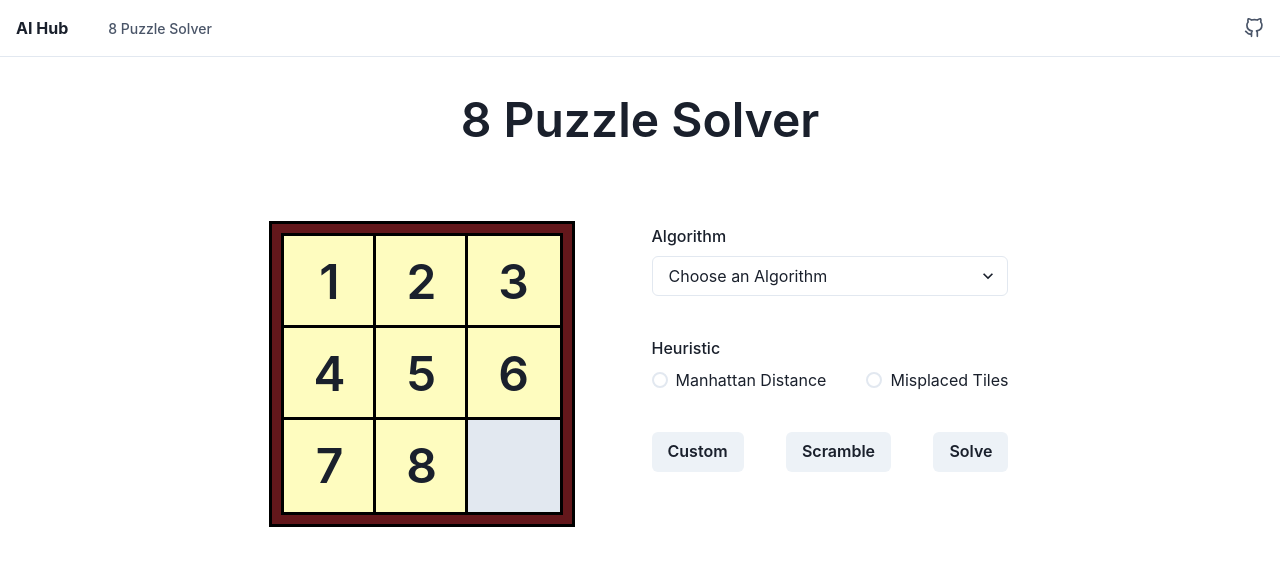
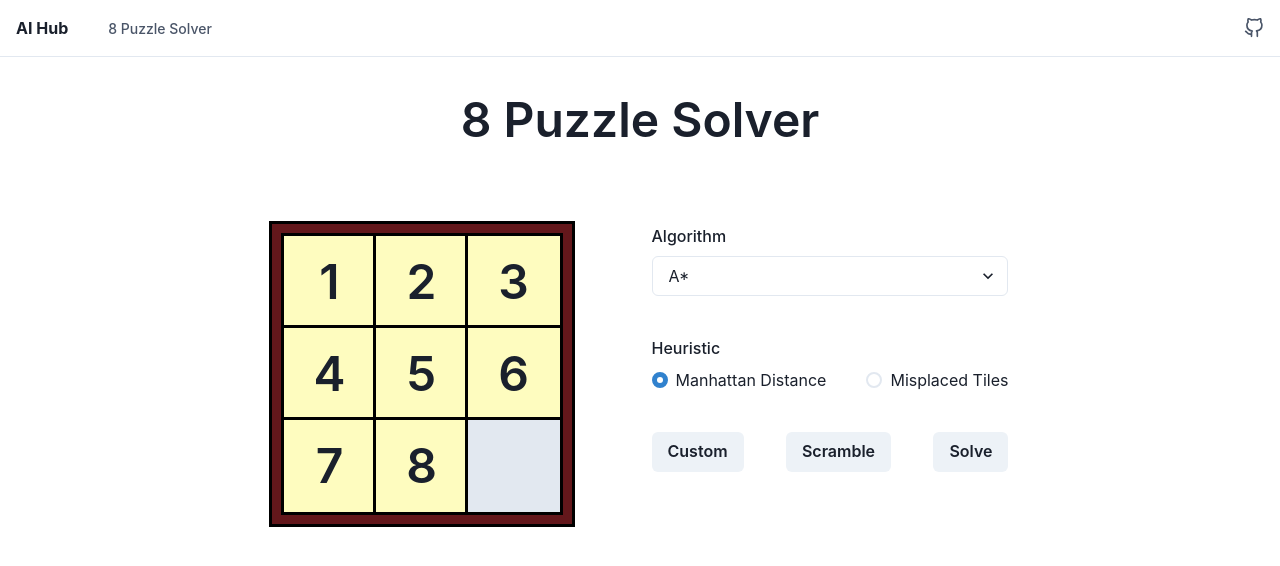
Before and after one commit to dphogit/ai-hub, a React (Vite) app: page /eight-puzzle in a window 1280 px wide. Shown: the top 566 px of the page. Built offline with nearby package versions, Linux system fonts and the light colour scheme.

Commit message:
State changes for input elements

```diff
--- a/src/components/pages/eight-puzzle-page/index.tsx
+++ b/src/components/pages/eight-puzzle-page/index.tsx
@@ -14,8 +14,33 @@ import {
 } from '@chakra-ui/react';
 import Layout from '../../layout';
 import PuzzleBoard from './puzzle-board';
+import React, { useState } from 'react';
+
+enum Algorithms {
+  BFS = 'BFS',
+  A_STAR = 'A*',
+  IDA_STAR = 'IDA*',
+  UCS = 'UCS',
+  GREEDY = 'Greedy',
+}
+
+enum Heuristics {
+  MANHATTAN = 'Manhattan Distance',
+  MISPLACED = 'Misplaced Tiles',
+}
 
 const EightPuzzlePage = () => {
+  const [algo, setAlgo] = useState<Algorithms>(Algorithms.A_STAR);
+  const [heuristic, setHeuristic] = useState<Heuristics>(Heuristics.MANHATTAN);
+
+  const handleAlgoChange = (event: React.ChangeEvent<HTMLSelectElement>) => {
+    setAlgo(event.target.value as Algorithms);
+  };
+
+  const handleHeuristicChange = (value: string) => {
+    setHeuristic(value as Heuristics);
+  };
+
   return (
     <Layout>
       <Center flexDir="column">
@@ -27,20 +52,20 @@ const EightPuzzlePage = () => {
           <VStack spacing={10}>
             <FormControl>
               <FormLabel>Algorithm</FormLabel>
-              <Select placeholder="Choose an Algorithm">
-                <option>A*</option>
-                <option>IDA*</option>
-                <option>Greedy</option>
-                <option>Uniform Cost</option>
-                <option>BFS</option>
+              <Select value={algo} onChange={handleAlgoChange}>
+                <option value={Algorithms.A_STAR}>A*</option>
+                <option value={Algorithms.IDA_STAR}>IDA*</option>
+                <option value={Algorithms.GREEDY}>Greedy</option>
+                <option value={Algorithms.UCS}>Uniform Cost</option>
+                <option value={Algorithms.BFS}>BFS</option>
               </Select>
             </FormControl>
             <FormControl as="fieldset">
               <FormLabel as="legend">Heuristic</FormLabel>
-              <RadioGroup>
+              <RadioGroup value={heuristic} onChange={handleHeuristicChange}>
                 <HStack spacing={10}>
-                  <Radio>Manhattan Distance</Radio>
-                  <Radio>Misplaced Tiles</Radio>
+                  <Radio value={Heuristics.MANHATTAN}>Manhattan Distance</Radio>
+                  <Radio value={Heuristics.MISPLACED}>Misplaced Tiles</Radio>
                 </HStack>
               </RadioGroup>
             </FormControl>
```
